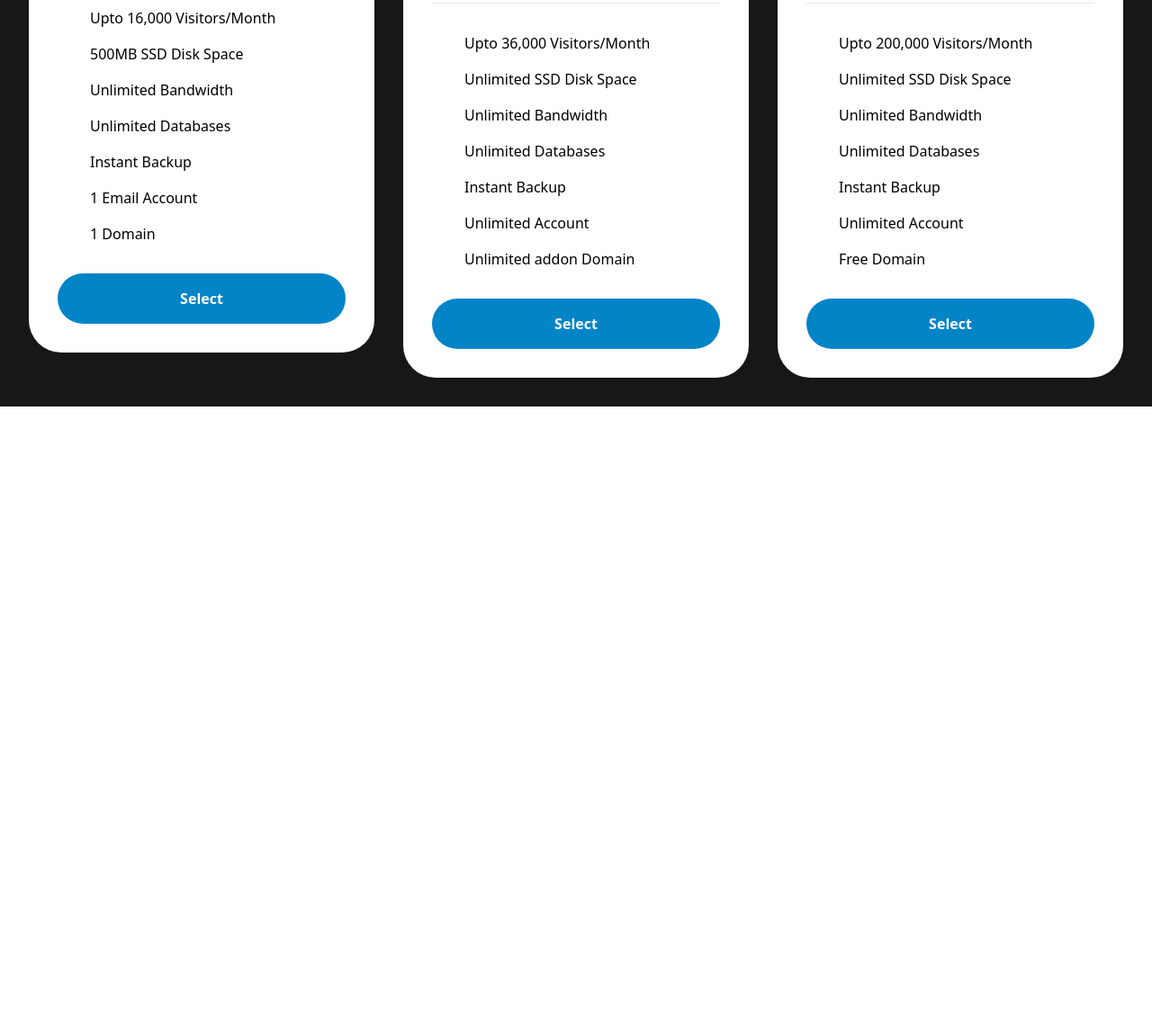
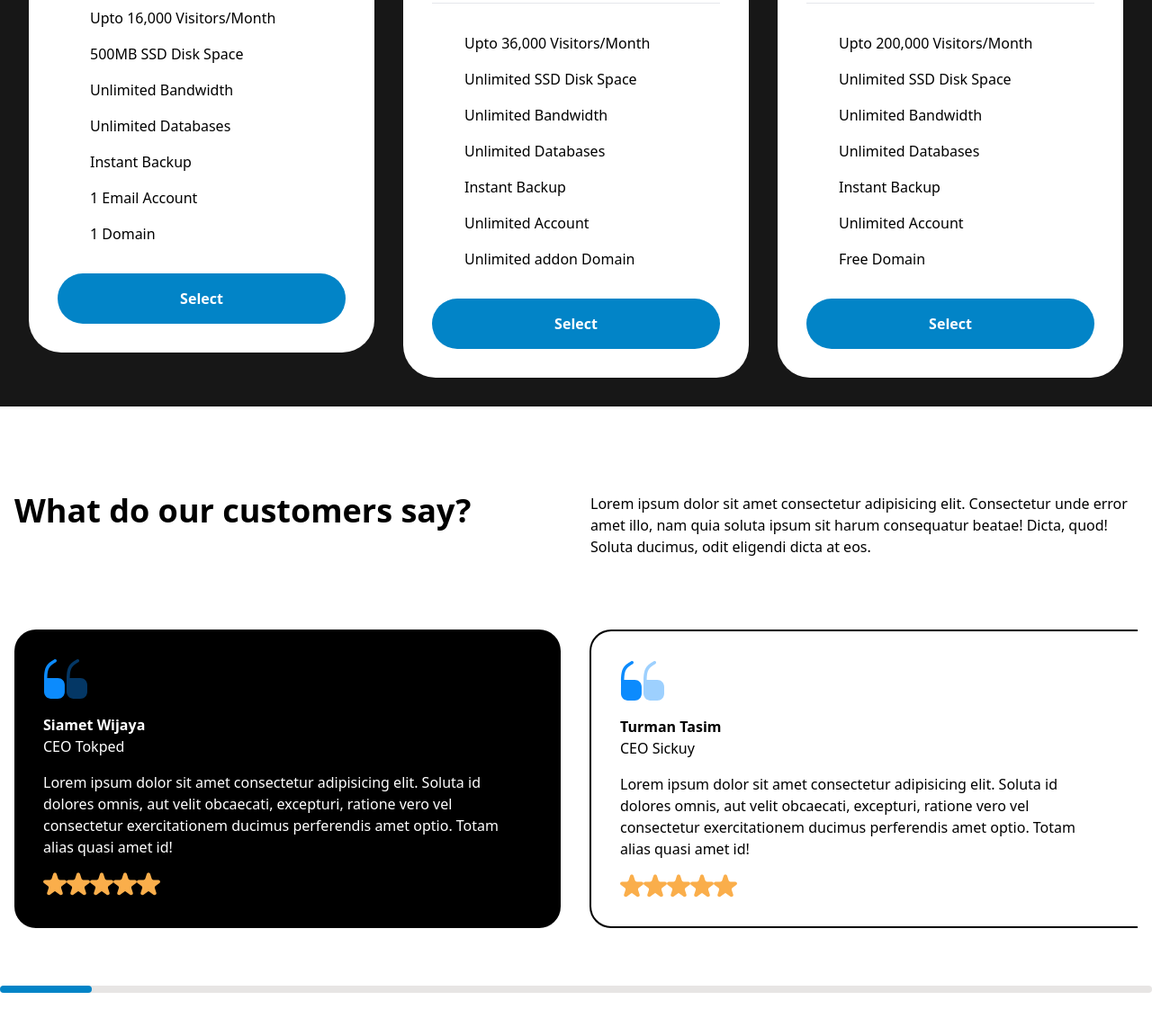
Before and after one commit to arshitcc/Just-Tailwind, a plain HTML site: page Hosting_Site_Landing_Page/index.html in a window 1280 px wide. Shown: the part 3486-4628 px from the top of the page at 90% size. Before the commit the page ends 3938 px from the top, so only its background shows below. Drawn offline with nearby package versions, Linux system fonts and the light colour scheme.

Commit message:
customer-review-section add

```diff
--- a/Hosting_Site_Landing_Page/index.html
+++ b/Hosting_Site_Landing_Page/index.html
@@ -189,5 +189,60 @@
         </div>
     </div>
 
+    <!-- Customer review section -->
+    <div class="bg-white">
+        <div class="container mx-auto flex flex-col py-20 gap-12">
+            <div class="grid md:grid-cols-2 gap-8 p-4">
+                <h2 class="text-4xl font-bold">What do our customers say?</h2>
+                <p>Lorem ipsum dolor sit amet consectetur adipisicing elit. Consectetur unde error amet illo, nam quia soluta ipsum sit harum consequatur beatae! Dicta, quod! Soluta ducimus, odit eligendi dicta at eos.</p>
+            </div>
+            <div class="flex flex-wrap md:flex-nowrap gap-8 p-4">
+                <div class="bg-black text-white p-8 rounded-3xl flex flex-col gap-4">
+                    <div class="flex gap-0.5">
+                        <img src="./Assets/Icons/Vector.svg" alt="Vector">
+                        <img src="./Assets/Icons/Vector-1.svg" alt="Vector">
+                    </div>
+                    <div>
+                        <p class="font-bold">Siamet Wijaya</p>
+                        <p>CEO Tokped</p>
+                    </div>
+                    <div>
+                        <p>Lorem ipsum dolor sit amet consectetur adipisicing elit. Soluta id dolores omnis, aut velit obcaecati, excepturi, ratione vero vel consectetur exercitationem ducimus perferendis amet optio. Totam alias quasi amet id!</p>
+                    </div>
+                    <div class="flex">
+                        <img src="./Assets/Icons/Star.svg" alt="star">
+                        <img src="./Assets/Icons/Star.svg" alt="star">
+                        <img src="./Assets/Icons/Star.svg" alt="star">
+                        <img src="./Assets/Icons/Star.svg" alt="star">
+                        <img src="./Assets/Icons/Star.svg" alt="star">
+                    </div>
+                </div>
+                <div class="border-l-2 border-t-2 border-b-2 border-black p-8 rounded-l-3xl flex flex-col gap-4">
+                    <div class="flex gap-0.5">
+                        <img src="./Assets/Icons/Vector.svg" alt="Vector">
+                        <img src="./Assets/Icons/Vector-1.svg" alt="Vector">
+                    </div>
+                    <div>
+                        <p class="font-bold">Turman Tasim</p>
+                        <p>CEO Sickuy</p>
+                    </div>
+                    <div>
+                        <p>Lorem ipsum dolor sit amet consectetur adipisicing elit. Soluta id dolores omnis, aut velit obcaecati, excepturi, ratione vero vel consectetur exercitationem ducimus perferendis amet optio. Totam alias quasi amet id!</p>
+                    </div>
+                    <div class="flex">
+                        <img src="./Assets/Icons/Star.svg" alt="star">
+                        <img src="./Assets/Icons/Star.svg" alt="star">
+                        <img src="./Assets/Icons/Star.svg" alt="star">
+                        <img src="./Assets/Icons/Star.svg" alt="star">
+                        <img src="./Assets/Icons/Star.svg" alt="star">
+                    </div>
+                </div>
+            </div>
+            <div class="bg-stone-200 h-[8px] rounded">
+                <div class="bg-sky-600 h-[8px] w-[8%] rounded"></div>
+            </div>
+        </div>
+    </div>
+
 
 </body>
```
